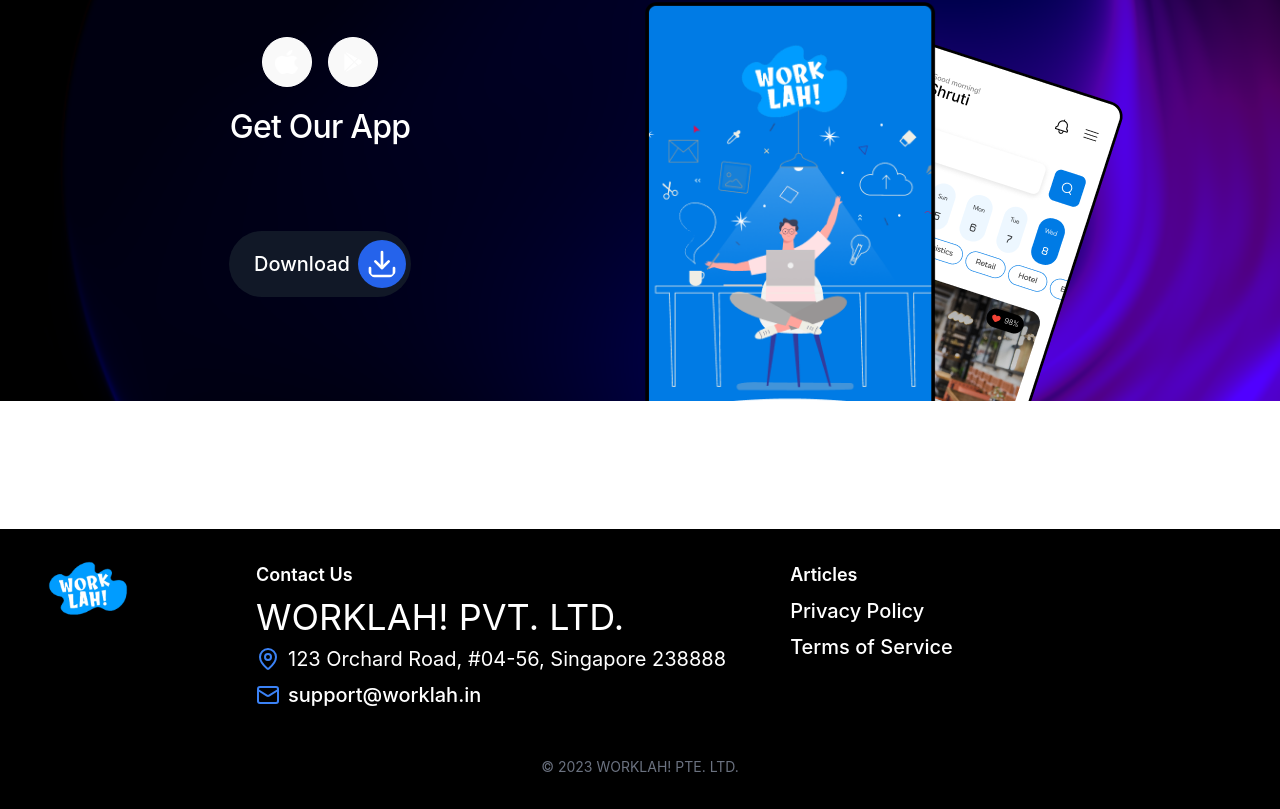
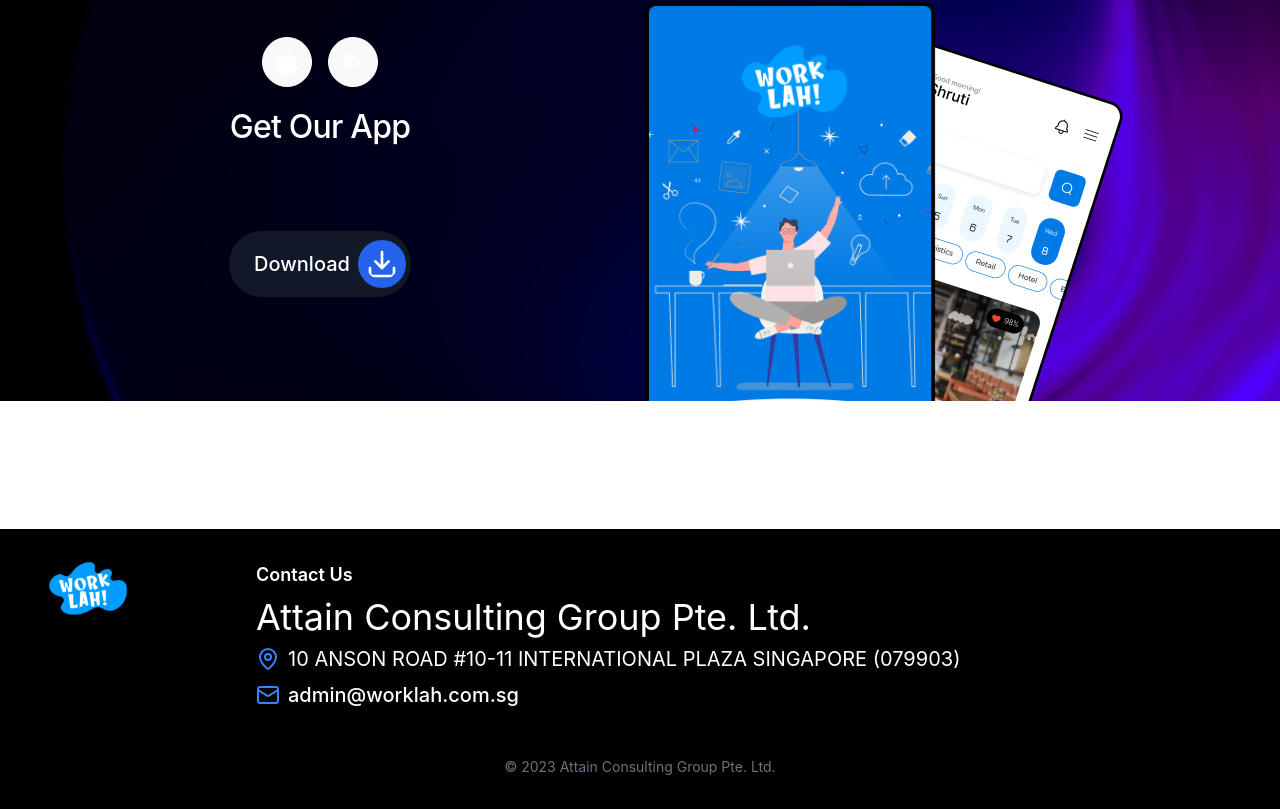
Before and after one commit to sidram403/work-lah, a React (Vite) app: page / in a window 1280 px wide. Shown: the part 3109-3918 px from the top of the page. Built offline with nearby package versions, Linux system fonts and the light colour scheme.

Commit message:
Footer change

```diff
--- a/src/components/Footer.jsx
+++ b/src/components/Footer.jsx
@@ -18,22 +18,22 @@
             </div>
             <div>
               <p className="text-lg font-semibold mb-2">Contact Us</p>
-              <h3 className="text-2xl md:text-4xl">WORKLAH! PVT. LTD.</h3>
+              <h3 className="text-2xl md:text-4xl">Attain Consulting Group Pte. Ltd.</h3>
               <div className="flex items-center gap-2 text-xl mt-2">
                 <MapPin className="text-blue-500" />
-                <span>123 Orchard Road, #04-56, Singapore 238888</span>
+                <span>10 ANSON ROAD #10-11 INTERNATIONAL PLAZA SINGAPORE (079903)</span>
               </div>
               <div className="flex items-center gap-2 text-xl mt-2">
                 <Mail className="text-blue-500" />
                 <a href="mailto:support@worklah.in" className="hover:underline">
-                  <p className="text-white"> support@worklah.in </p>
+                  <p className="text-white">admin@worklah.com.sg</p>
                 </a>
               </div>
             </div>
           </div>
 
           {/* Right Section */}
-          <div className="flex flex-col md:flex-row gap-8 md:gap-16">
+          {/* <div className="flex flex-col md:flex-row gap-8 md:gap-16">
             <div className="flex flex-col">
               <h3 className="text-lg font-semibold mb-2">Articles</h3>
               <ul className="text-xl space-y-2">
@@ -49,12 +49,12 @@
                 </li>
               </ul>
             </div>
-          </div>
+          </div> */}
         </div>
 
         {/* Bottom Section */}
         <div className="mt-8 pt-4 text-center text-sm text-gray-500">
-          © 2023 WORKLAH! PTE. LTD.
+          © 2023 Attain Consulting Group Pte. Ltd.
         </div>
       </div>
     </footer>
```
